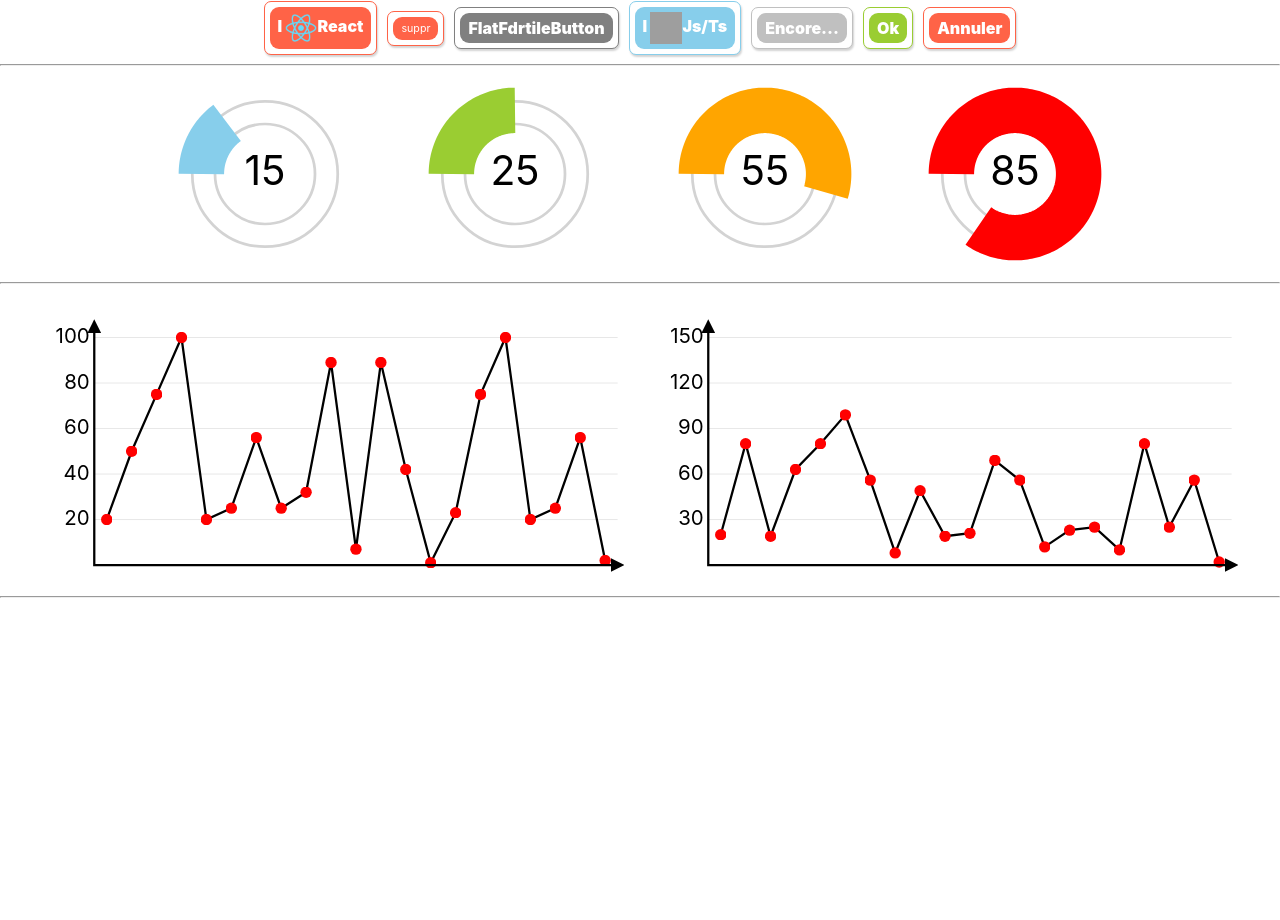
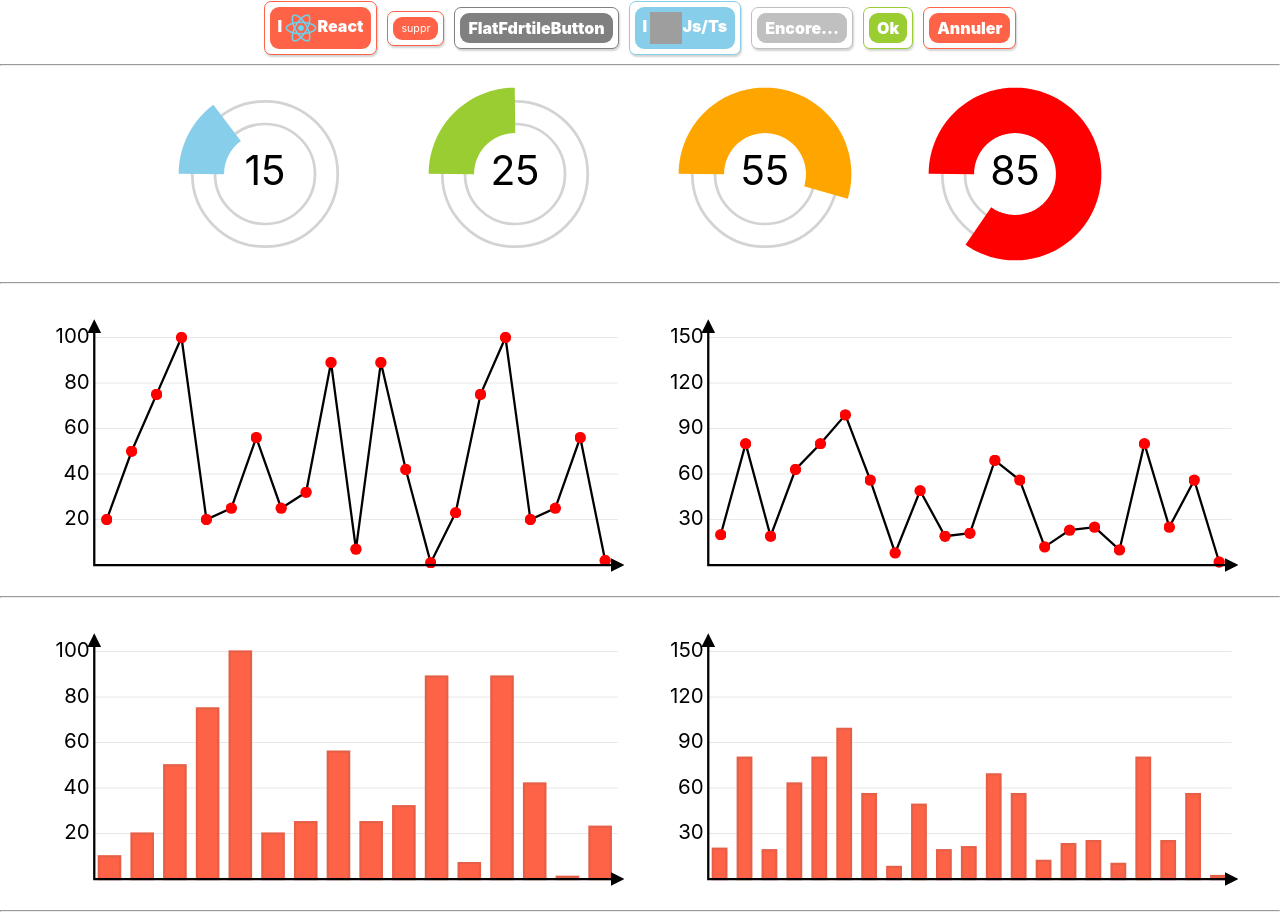
Before and after one commit to champix56/react-components, a React (Create React App) app: page / in a window 1280 px wide. Before the commit the page ends 800 px from the top, so only its background shows below. Built offline with nearby package versions, Linux system fonts and the light colour scheme; grey boxes are pictures that could not be loaded.

Commit message:
GraphHitogram component v0.02 making graphs with values with max? value  option

```diff
--- a/src/components/App/App.tsx
+++ b/src/components/App/App.tsx
@@ -3,6 +3,7 @@ import styles from './App.module.scss';
 import FlatFertileButton, { FlatAutoButton } from '../FlatFertileButton/FlatFertileButton';
 import GraphCircular from '../GraphCircular/GraphCircular';
 import GraphCloudPoint from '../GraphCloudPoint/GraphCloudPoint';
+import GraphHistogram from '../GraphHistogram/GraphHistogram';
 const App: React.FC = () => (
   <div className={styles.App} data-testid="App">
     {/* flat button */}
@@ -27,6 +28,9 @@ const App: React.FC = () => (
     <GraphCloudPoint/>
     <GraphCloudPoint values={[ 20, 80, 19, 63, 80, 99, 56, 8, 49, 19, 21, 69, 56, 12, 23, 25, 10, 80, 25, 56, 2]} max="150"/>
     <hr />
+    <GraphHistogram/>
+    <GraphHistogram values={[ 20, 80, 19, 63, 80, 99, 56, 8, 49, 19, 21, 69, 56, 12, 23, 25, 10, 80, 25, 56, 2]} max="150"/>
+    <hr />
   </div>
 );
 
--- /dev/null
+++ b/src/components/GraphHistogram/GraphHistogram.module.scss
@@ -0,0 +1,13 @@
+.GraphHistogram {}
+.bar{
+    fill: tomato;
+    stroke: rgb(230, 95, 71);
+}
+.grid{
+    stroke: rgba(211, 211, 211, 0.787);
+    stroke-width: 0.3;
+
+}
+.legendValue{
+    font-size:xx-small;
+}
--- /dev/null
+++ b/src/components/GraphHistogram/GraphHistogram.tsx
@@ -0,0 +1,61 @@
+import React from 'react';
+import styles from './GraphHistogram.module.scss';
+
+const GraphHistogram: React.FC = (props: {
+  values: [number], max?: number,
+  height?: string, width?: string, display?: "inline" | "block"
+  whithGrid?: boolean, gridDivisionCount: number, notAllreadyFull?: boolean
+}) => {
+  let maxval = 0;
+  if (!props.max) {
+    props.values.forEach(e => {
+      maxval = (e > maxval ? e : maxval)
+    });
+  }
+  else {
+    maxval = props.max;
+  }
+  const hrate = 100 / (props.max ? props.max : maxval);
+  const wrate = 230 / props.values.length - (props.notAllreadyFull ? 1 : 0);
+
+  const gridrate = 100 / (props.gridDivisionCount ? props.gridDivisionCount : 5);
+  const grid = new Array<{ y: number, value: string }>();
+  for (let index = 100.0 - gridrate, y = 1; index >= 0; index -= gridrate, y++) {
+    const t = { y: index, value: '' + maxval * (y / (props.gridDivisionCount ? props.gridDivisionCount : 5)) }
+    grid.push(t);
+
+  }
+  return (
+    <svg viewBox="-30 -20 270 130" className={styles.GraphHistogramme} data-testid="GraphHistogramme"
+      height={props.height} width={props.width} display={props.display}
+    >
+      <defs>
+        <marker id="arrow" viewBox="0 0 10 10" refX="5" refY="5"
+          markerWidth="6" markerHeight="6"
+          orient="auto-start-reverse">
+          <path d="M 0 0 L 10 5 L 0 10 z" />
+        </marker>
+      </defs>
+      {
+        grid.map((e, i) => {
+          return (<>
+            <line y1={e.y} x1="0" x2="230" y2={e.y} className={styles.grid} key={'lh' + i} />
+            <text alignmentBaseline="middle" textAnchor="end" x="-2" y={e.y} className={styles.legendValue} key={'th' + i}>{e.value}</text>
+          </>)
+        })
+      }
+      {props.values.flatMap((e, i) => {
+        return (
+          <rect key={"r" + i} className={styles.bar} x={i * wrate + 2} y={100 - e * hrate} width={wrate - 5} height={e * hrate} fill="tomato" />
+        );
+      })}
+      <polyline points="0,-5 0,100 230,100" fill="none" stroke="black"
+        markerStart="url(#arrow)" markerEnd="url(#arrow)" />
+    </svg>);
+}
+GraphHistogram.defaultProps = {
+  values: [10, 20, 50, 75, 100, 20, 25, 56, 25, 32, 89, 7, 89, 42, 1, 23],
+  display:"inline",
+  width:'48vw'
+}
+export default GraphHistogram;
```
Also changed, not shown: 2 other files (tests, documents, lock files or other folders).
